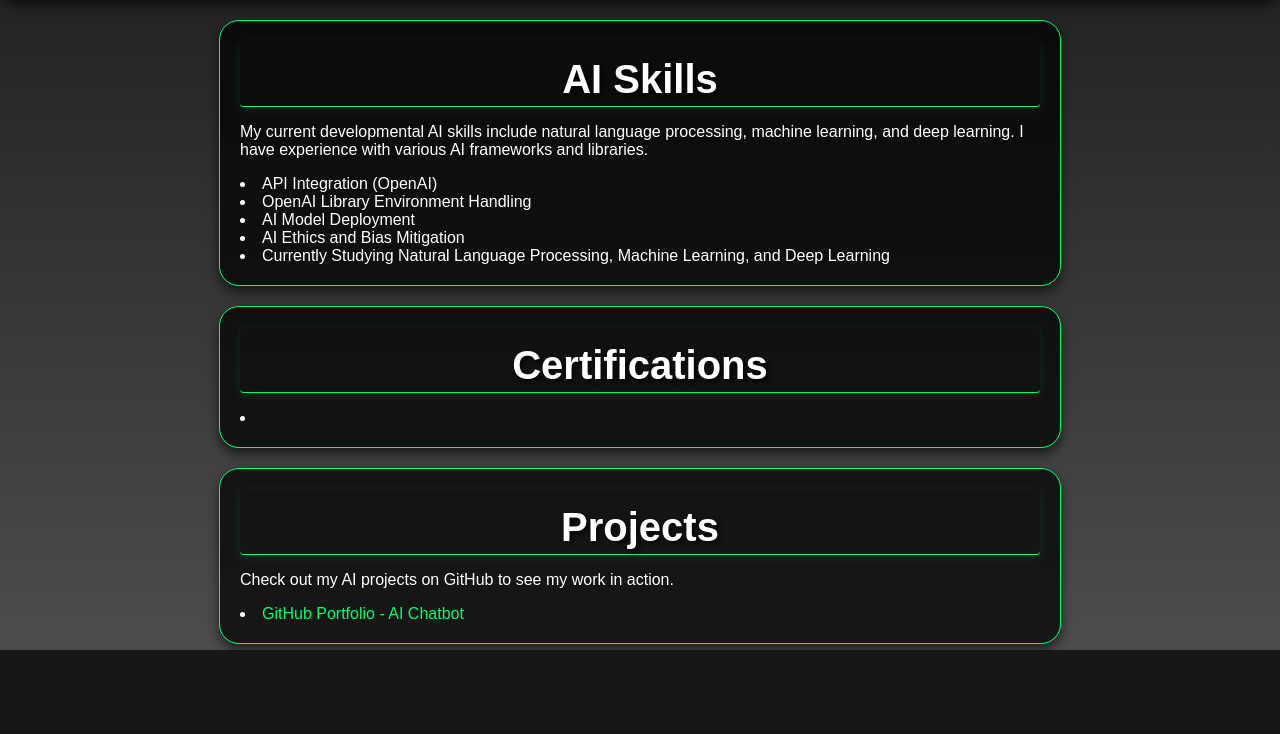
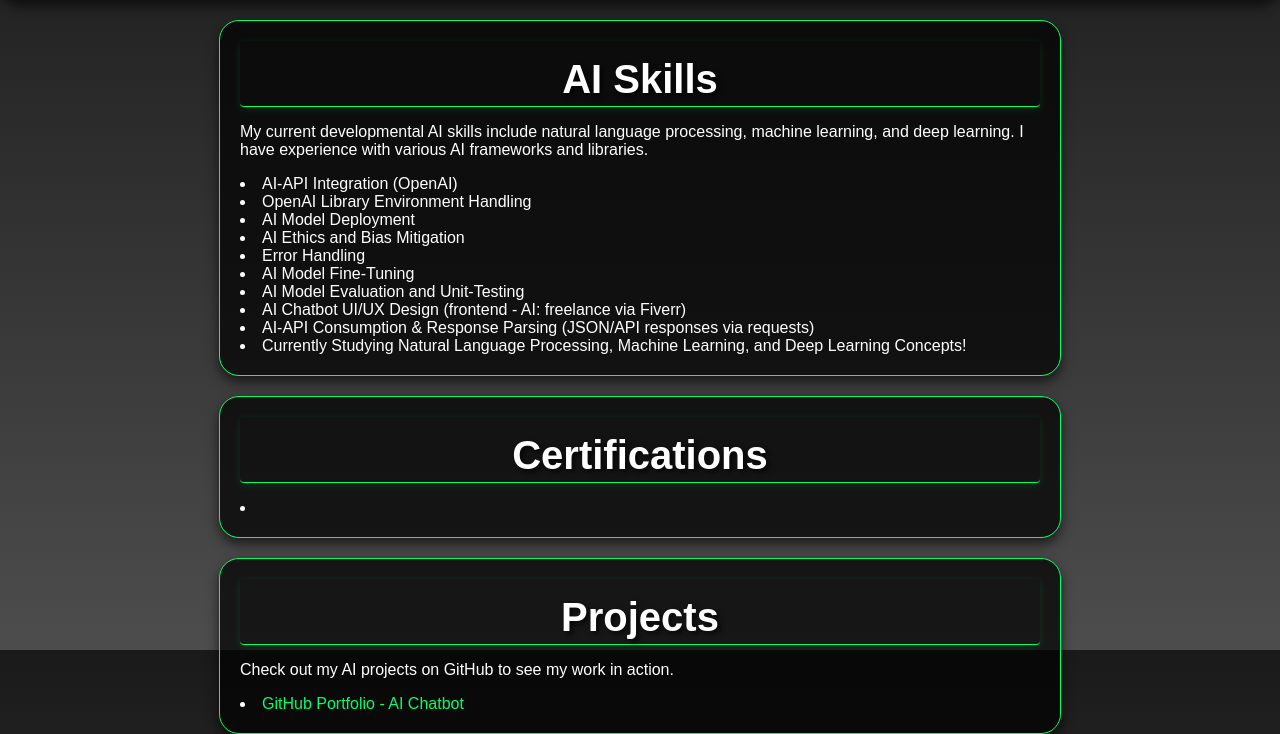
Before and after one commit to ExeOhe/exeohe.github.io, a Flask app: page /skill/ai in a window 1280 px wide. Shown: the part 150-884 px from the top of the page. Before the commit the page ends 800 px from the top, so only its background shows below. Run offline with Flask 3, Linux system fonts and the light colour scheme.

Commit message:
updated ai skills

```diff
--- a/backend/templates/html/skill.ai.html
+++ b/backend/templates/html/skill.ai.html
@@ -27,11 +27,16 @@
         <section>
             <h2>AI Skills</h2>
             <p>My current developmental AI skills include natural language processing, machine learning, and deep learning. I have experience with various AI frameworks and libraries.</p>
-        <li> API Integration (OpenAI)</li>
+        <li>AI-API Integration (OpenAI)</li>
         <li>OpenAI Library Environment Handling</li>
         <li>AI Model Deployment</li>
         <li>AI Ethics and Bias Mitigation</li>
-        <li> Currently Studying Natural Language Processing, Machine Learning, and Deep Learning</li>
+        <li>Error Handling</li>
+        <li>AI Model Fine-Tuning</li>
+        <li>AI Model Evaluation and Unit-Testing</li>
+        <li>AI Chatbot UI/UX Design (frontend - AI: freelance via Fiverr)</li>
+        <li>AI-API Consumption & Response Parsing (JSON/API responses via requests)</li>
+        <li>Currently Studying Natural Language Processing, Machine Learning, and Deep Learning Concepts!</li>
         </section>
 
         <section>
```
